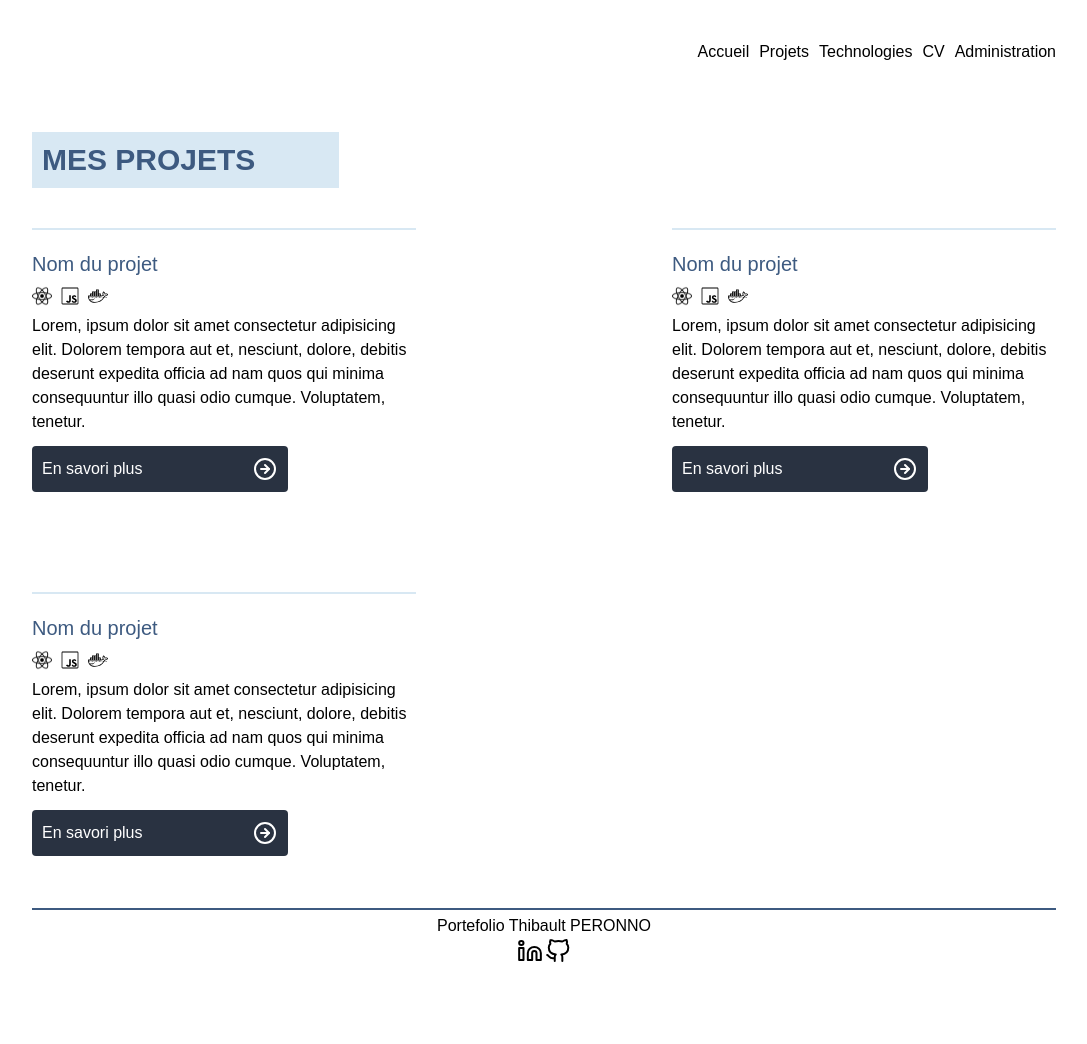
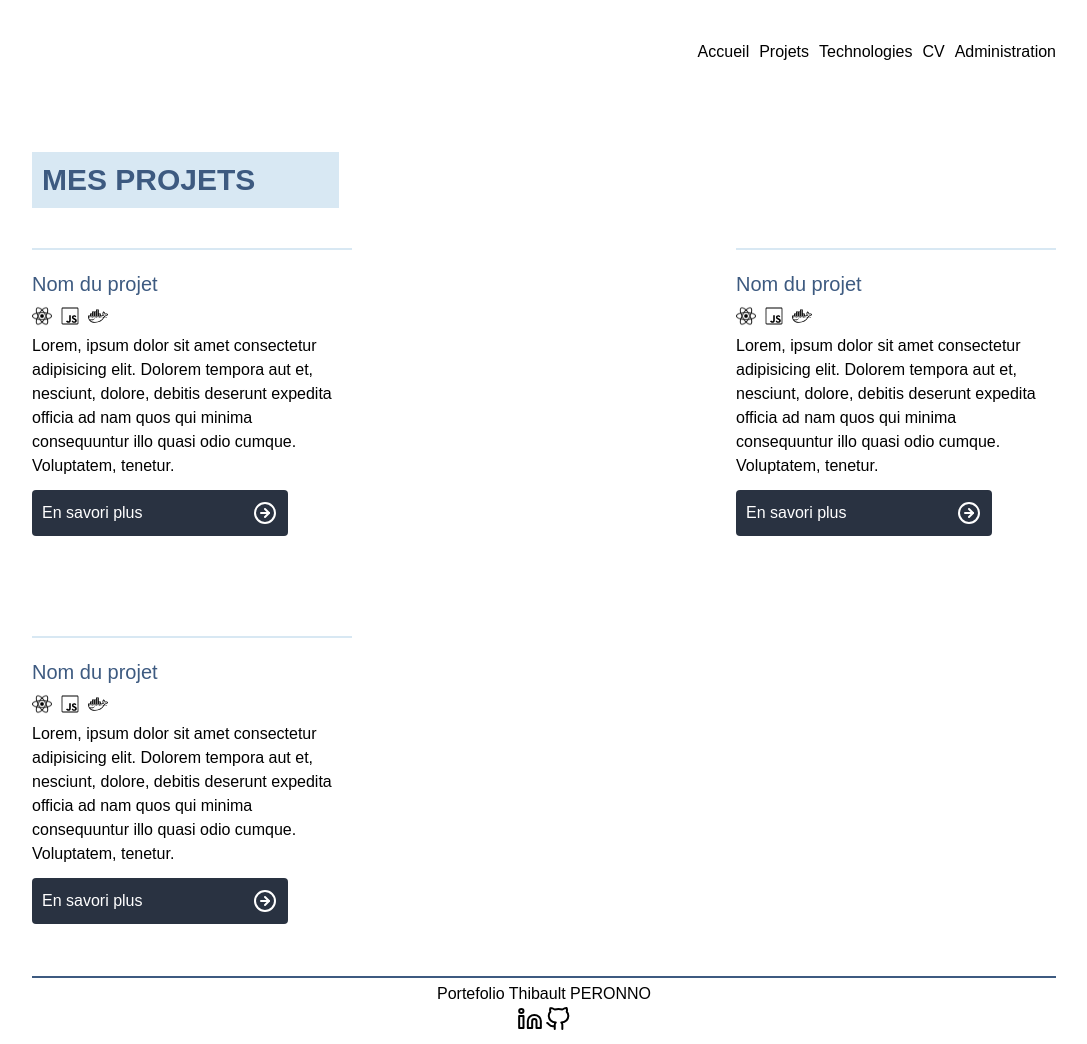
Before and after one commit to thibault-peronno/portefolio, a PHP site: page /app/views/projects.htm in a window 1280 px wide. Shown: the whole page, without its empty margins (96-1183 px from the left). Before the commit the page ends 962 px from the top, so only its background shows below. Run offline with PHP 8.4, Linux system fonts and the light colour scheme.

Commit message:
some update on page projects v1

```diff
--- a/app/views/projects.htm
+++ b/app/views/projects.htm
@@ -9,7 +9,7 @@
       description="Retrouvez mon travail de concepteur et développeur d'application. Je présente des projets qui me servent a progresser dans ma connaissance des bonnes pratiques et des languages que j'apprécie. Ceci me permet de rester à l'écoute des évolutions. Et ainsi rester compétitif."
     />
   </head>
-  <body class="px-2 lg:px-dpc 2xl:px-vpc">
+  <body class="px-2 lg:px-dpc 2xl:px-vpc flex flex-col min-h-screen">
     <header>
       <ul
         class="flex flex-col gap-2.5 sm:flex-row sm:justify-end sm:my-5 sm:py-5"
@@ -21,11 +21,11 @@
         <li>Administration</li>
       </ul>
     </header>
-    <main>
+    <main class="grow">
       <section>
         <h1 class="text-3xl text-secondary mb-5 bg-primary text-secondary uppercase font-bold p-2.5 my-5 sm:w-[30%] sm:mt-12">Mes projets</h1>
         <div class="sm:flex sm:gap-10 sm:justify-between sm:flex-wrap">
-            <div class="border-t-2 border-primary my-5 py-5 sm:w-96">
+            <div class="border-t-2 border-primary my-5 py-5 sm:w-80">
               <h2 class="text-xl text-secondary mb-2">Nom du projet</h2>
               <div class="flex justify-start gap-2">
                 <img
@@ -60,7 +60,7 @@
                 />
               </button>
             </div>
-            <div class="border-t-2 border-primary my-5 py-5 sm:w-96">
+            <div class="border-t-2 border-primary my-5 py-5 sm:w-80">
               <h2 class="text-xl text-secondary mb-2">Nom du projet</h2>
               <div class="flex justify-start gap-2">
                 <img
@@ -95,7 +95,7 @@
                 />
               </button>
             </div>
-            <div class="border-t-2 border-primary my-5 py-5 sm:w-96">
+            <div class="border-t-2 border-primary my-5 py-5 sm:w-80">
               <h2 class="text-xl text-secondary mb-2">Nom du projet</h2>
               <div class="flex justify-start gap-2">
                 <img
--- a/style/output.css
+++ b/style/output.css
@@ -745,32 +745,32 @@ video {
   margin-bottom: 0.5rem;
 }
 
+.mb-2\.5 {
+  margin-bottom: 0.625rem;
+}
+
 .mb-5 {
   margin-bottom: 1.25rem;
 }
 
+.mt-10 {
+  margin-top: 2.5rem;
+}
+
 .mt-2 {
   margin-top: 0.5rem;
 }
 
+.mt-2\.5 {
+  margin-top: 0.625rem;
+}
+
 .mt-3 {
   margin-top: 0.75rem;
 }
 
 .mt-5 {
   margin-top: 1.25rem;
-}
-
-.mt-2\.5 {
-  margin-top: 0.625rem;
-}
-
-.mb-2\.5 {
-  margin-bottom: 0.625rem;
-}
-
-.mt-10 {
-  margin-top: 2.5rem;
 }
 
 .box-border {
@@ -938,10 +938,6 @@ video {
 
 .w-full {
   width: 100%;
-}
-
-.min-w-full {
-  min-width: 100%;
 }
 
 .flex-shrink {
@@ -2730,6 +2726,10 @@ video {
     width: 30%;
   }
 
+  .sm\:w-80 {
+    width: 20rem;
+  }
+
   .sm\:snap-none {
     scroll-snap-type: none;
   }
```
